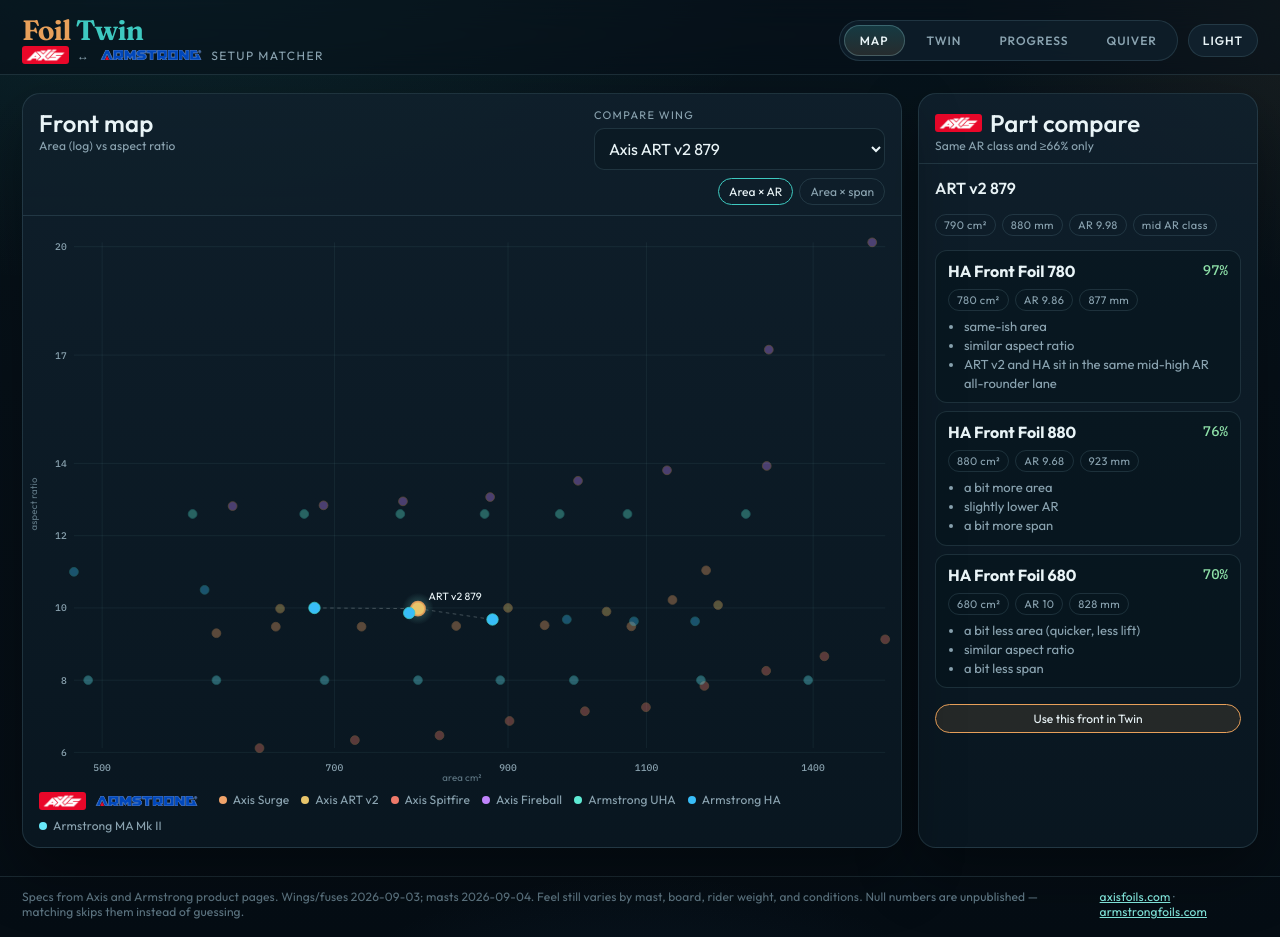
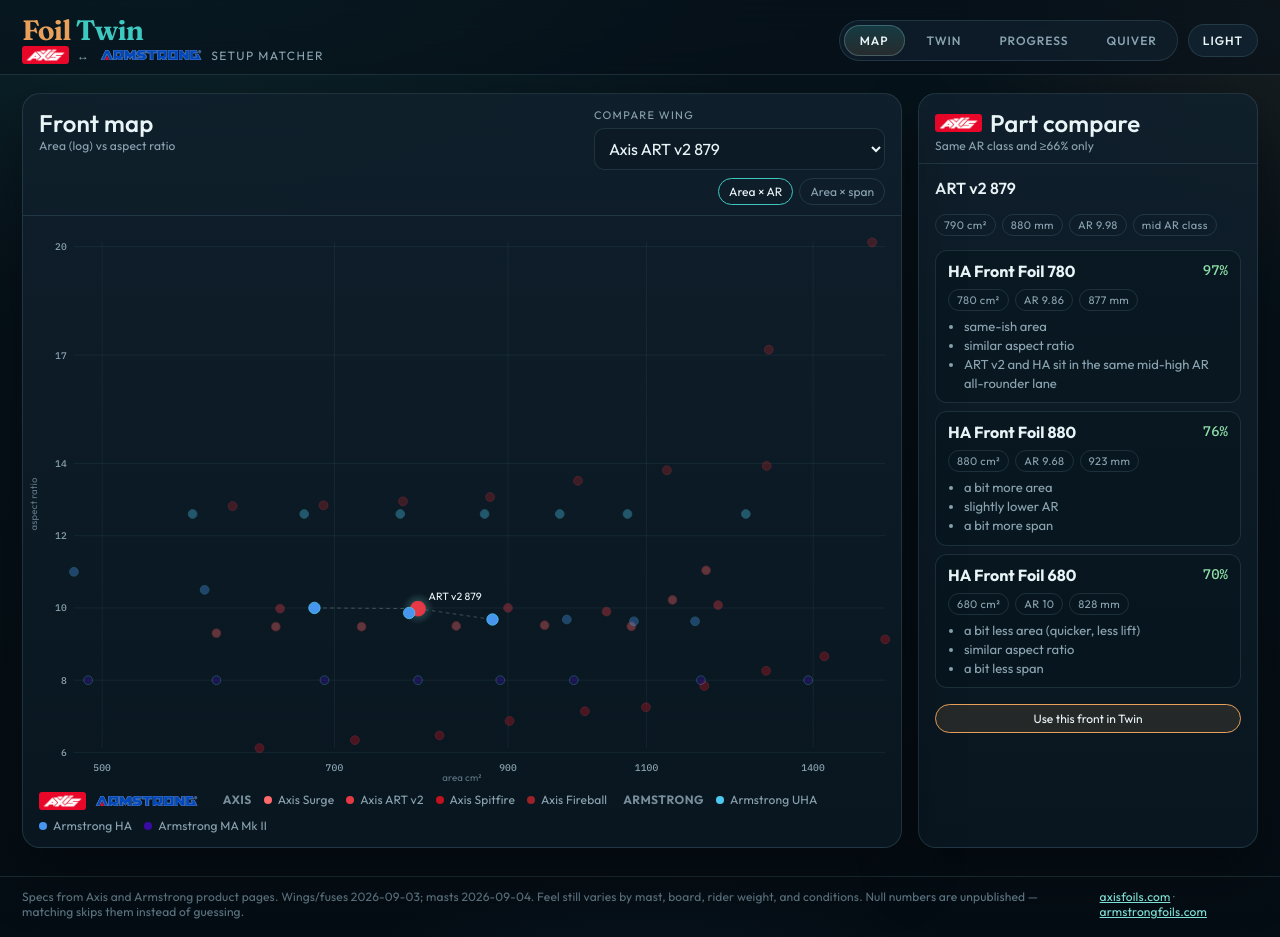
Before and after one commit to jkowalenko/foil-twin, a React (Vite) app: page /#twin in a window 1280 px wide. Both pictures are taken after a click on the button "MAP". Built offline with nearby package versions, Linux system fonts and the light colour scheme.

Commit message:
Map: Axis red shades, Armstrong blue shades

```diff
--- a/src/components/MapView.tsx
+++ b/src/components/MapView.tsx
@@ -68,9 +68,21 @@
     catalog.fronts.filter((f) => f.familyId === fid),
   );
 
-  const families = (Object.keys(FAMILY_LABEL) as FrontFamilyId[]).filter((id) =>
+  const families = FRONT_FAMILY_ORDER.filter((id) =>
     catalog.fronts.some((f) => f.familyId === id),
   );
+  const axisFamilies = families.filter((id) =>
+    id === "surge" || id === "art-v2" || id === "spitfire" || id === "fireball",
+  );
+  const armFamilies = families.filter(
+    (id) => id === "uha" || id === "ha" || id === "ma-mk2",
+  );
+  const toggleFamily = (id: FrontFamilyId) => {
+    const next = new Set(hidden);
+    if (next.has(id)) next.delete(id);
+    else next.add(id);
+    setHidden(next);
+  };
 
   const ticksX = [500, 700, 900, 1100, 1400];
   const ticksY =
@@ -271,8 +283,8 @@
                   fill={FAMILY_COLOR[p.familyId]}
                   stroke={
                     p.brand === "axis"
-                      ? "rgba(232,160,90,0.9)"
-                      : "rgba(62,201,192,0.9)"
+                      ? "rgba(230,57,70,0.9)"
+                      : "rgba(76,201,240,0.9)"
                   }
                   strokeWidth={isSel ? 2 : 1}
                   opacity={isSel || isTwin || !selected ? 1 : 0.35}
@@ -313,15 +325,25 @@
             <BrandMark brand="axis" size="sm" />
             <BrandMark brand="armstrong" size="sm" />
           </span>
-          {families.map((id) => (
+          <span className="legend-group">Axis</span>
+          {axisFamilies.map((id) => (
             <span
               key={id}
-              onClick={() => {
-                const next = new Set(hidden);
-                if (next.has(id)) next.delete(id);
-                else next.add(id);
-                setHidden(next);
+              onClick={() => toggleFamily(id)}
+              style={{
+                cursor: "pointer",
+                opacity: hidden.has(id) ? 0.35 : 1,
               }}
+            >
+              <i style={{ background: FAMILY_COLOR[id] }} />
+              {FAMILY_LABEL[id]}
+            </span>
+          ))}
+          <span className="legend-group">Armstrong</span>
+          {armFamilies.map((id) => (
+            <span
+              key={id}
+              onClick={() => toggleFamily(id)}
               style={{
                 cursor: "pointer",
                 opacity: hidden.has(id) ? 0.35 : 1,
@@ -346,7 +368,7 @@
         </div>
         <div className="panel-b compare-front">
           {!selected && (
-            <p className="note">Click a wing on the map. Axis is copper-ringed, Armstrong teal.</p>
+            <p className="note">Click a wing on the map. Axis is red-ringed, Armstrong blue.</p>
           )}
           {selected && (
             <>
--- a/src/data/catalog.ts
+++ b/src/data/catalog.ts
@@ -1522,13 +1522,15 @@
 ];
 
 export const FAMILY_COLOR: Record<FrontFamilyId, string> = {
-  surge: "#f0a36a",
-  "art-v2": "#e8c56b",
-  spitfire: "#ef7a6a",
-  fireball: "#c084fc",
-  uha: "#5eead4",
-  ha: "#38bdf8",
-  "ma-mk2": "#67e8f9",
+  // Axis — distinct reds (readable on dark + light)
+  surge: "#ff6b6b",
+  "art-v2": "#e63946",
+  spitfire: "#c1121f",
+  fireball: "#9b2226",
+  // Armstrong — distinct blues
+  uha: "#4cc9f0",
+  ha: "#4895ef",
+  "ma-mk2": "#3a0ca3",
 };
 
 export const FAMILY_LABEL: Record<FrontFamilyId, string> = {
--- a/src/index.css
+++ b/src/index.css
@@ -689,6 +689,15 @@
   gap: 8px;
   margin-right: 8px;
 }
+.legend-group {
+  font-size: 11px;
+  font-weight: 600;
+  letter-spacing: 0.04em;
+  text-transform: uppercase;
+  color: var(--muted);
+  opacity: 0.85;
+  margin-left: 4px;
+}
 
 .twin-group {
   display: grid;
```
